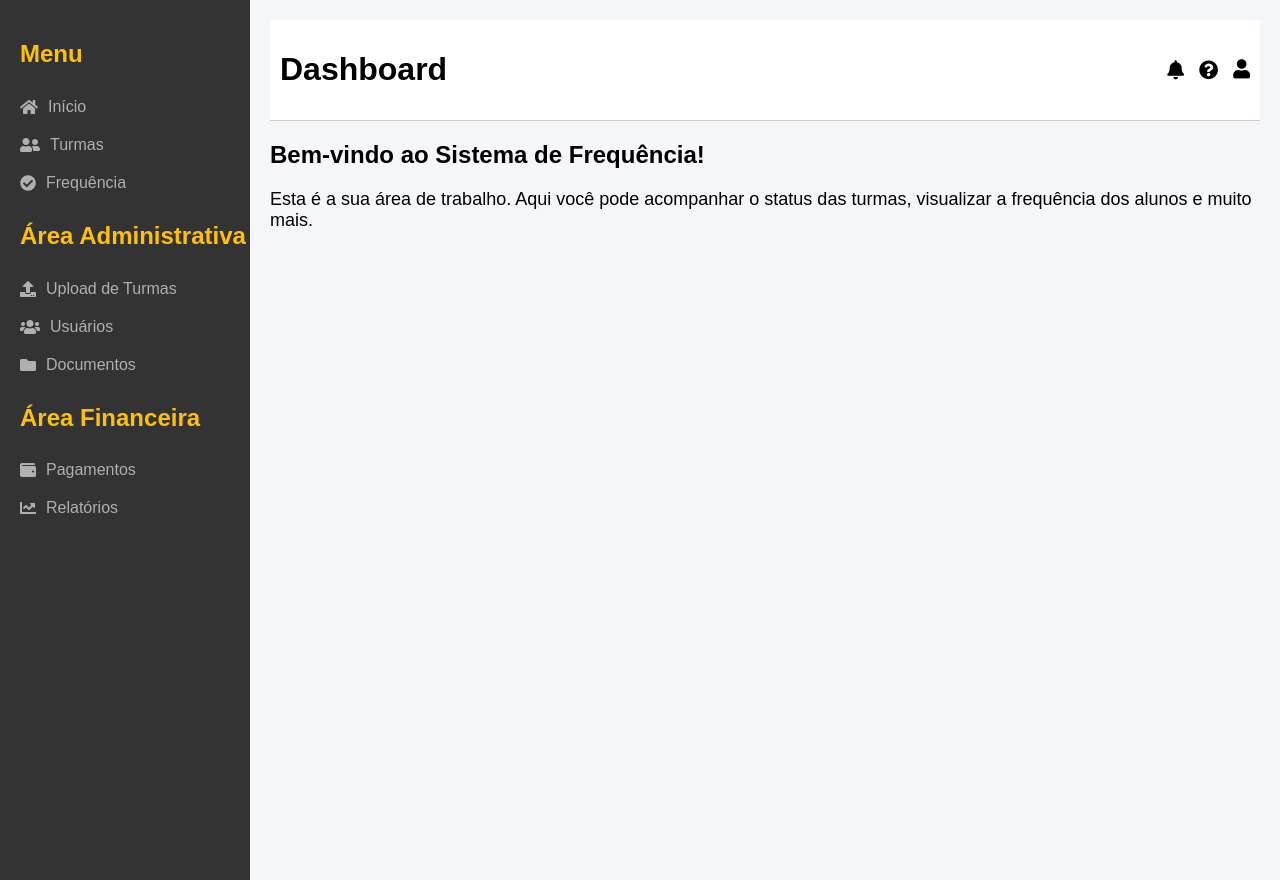
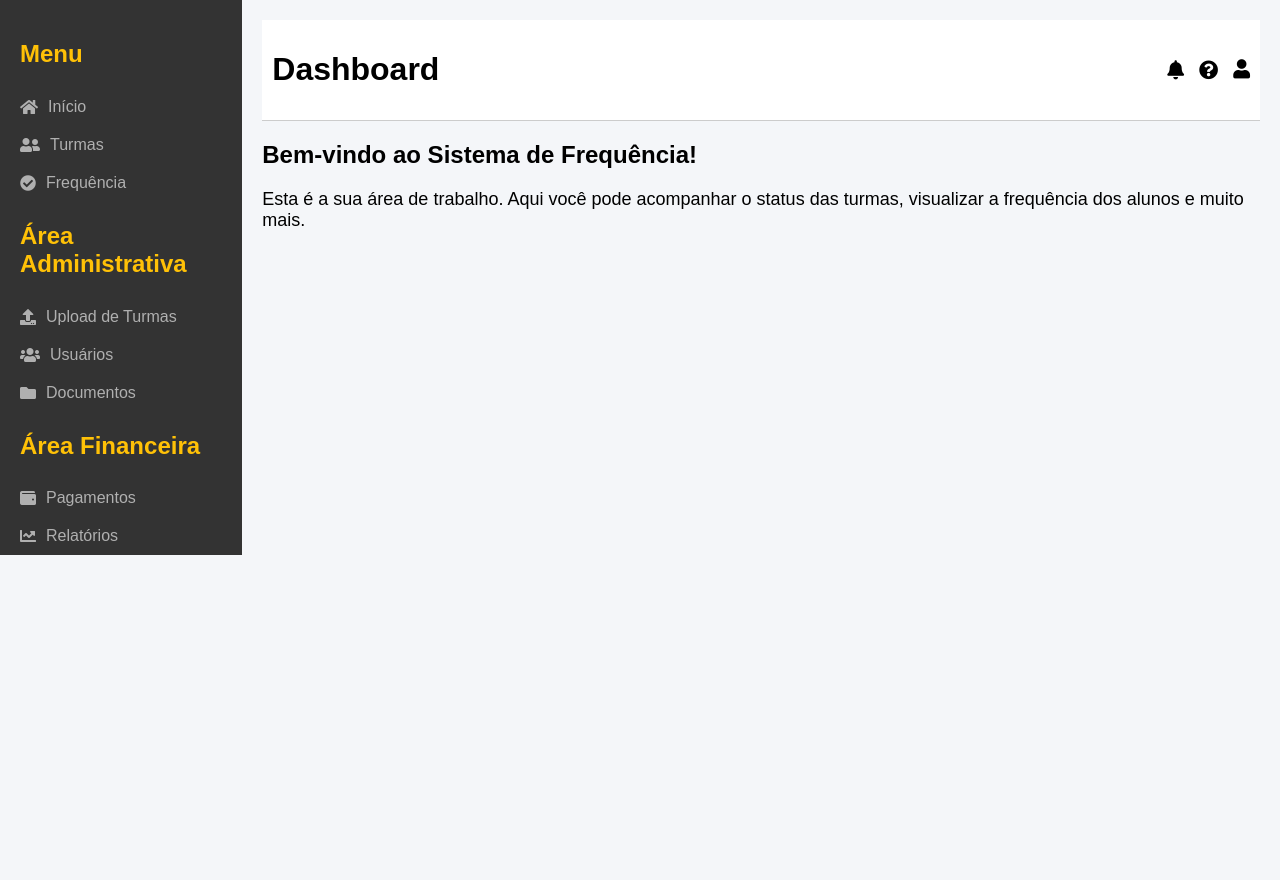
Before and after one commit to marcelocunhaejovem/sistema_frequencia, a Django app: page / in a window 1280 px wide. Run offline with Django 4.2, Linux system fonts and the light colour scheme; a user stored in the database is signed in.

Commit message:
Update styles.css

```diff
--- a/static/css/styles.css
+++ b/static/css/styles.css
@@ -4,7 +4,6 @@ body {
     margin: 0;
     font-family: Arial, sans-serif;
     background-color: #f4f6f9;
-    height: 100vh;
 }
 
 /* Estilo do menu lateral */
@@ -16,13 +15,12 @@ body {
     flex-direction: column;
     align-items: flex-start;
     padding-top: 20px;
-    height: 100vh;
-    position: fixed;
 }
 
 .sidebar h2 {
     color: #ffc107;
     margin-left: 20px;
+    cursor: pointer;
 }
 
 .sidebar a {
@@ -32,7 +30,6 @@ body {
     display: flex;
     align-items: center;
     width: 100%;
-    box-sizing: border-box;
 }
 
 .sidebar a:hover {
@@ -49,8 +46,6 @@ body {
     flex-grow: 1;
     padding: 20px;
     background-color: #f4f6f9;
-    margin-left: 250px; /* Espaço para o menu lateral */
-    overflow-y: auto;
 }
 
 /* Cabeçalho superior */
@@ -61,9 +56,6 @@ body {
     padding: 10px;
     background-color: #fff;
     border-bottom: 1px solid #ccc;
-    position: sticky;
-    top: 0;
-    z-index: 10;
 }
 
 .header .icons {
@@ -80,6 +72,7 @@ body {
 /* Dropdown de configurações de usuário */
 .dropdown {
     position: relative;
+    display: inline-block;
 }
 
 .dropdown-content {
@@ -87,9 +80,20 @@ body {
     position: absolute;
     right: 0;
     background-color: #fff;
+    min-width: 160px;
     box-shadow: 0 8px 16px rgba(0, 0, 0, 0.2);
     z-index: 1;
-    padding: 10px;
+}
+
+.dropdown-content a {
+    color: black;
+    padding: 12px 16px;
+    text-decoration: none;
+    display: block;
+}
+
+.dropdown-content a:hover {
+    background-color: #f1f1f1;
 }
 
 .dropdown:hover .dropdown-content {
```
